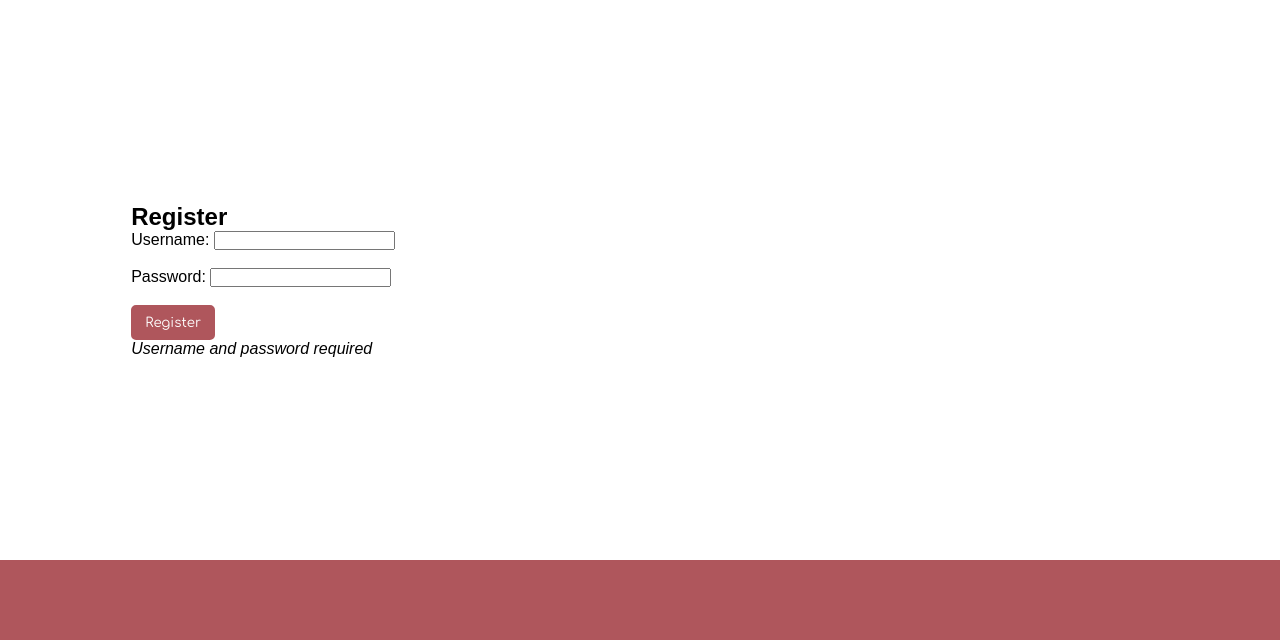
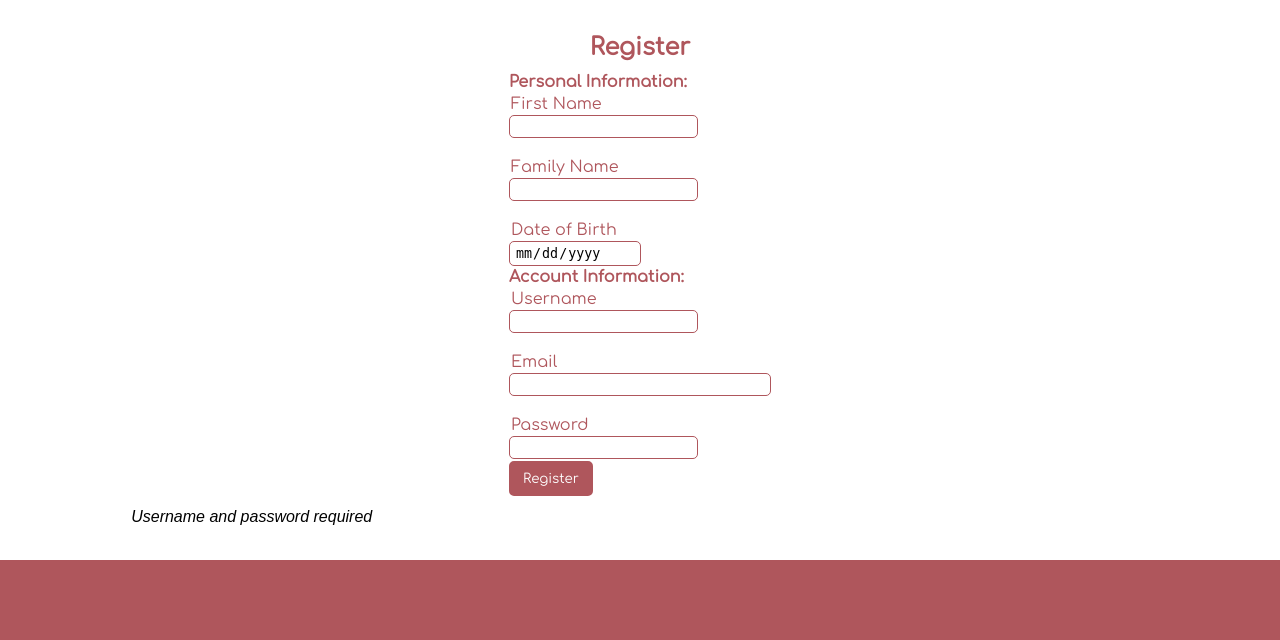
Before and after one commit to jeromycassar/aussieart, a PHP site: page /register.php in a window 1280 px wide. Shown: the part 160-800 px from the top of the page. Run offline with PHP 8.4, Linux system fonts and the light colour scheme.

Commit message:
css change for register and login

```diff
--- a/register.php
+++ b/register.php
@@ -44,13 +44,35 @@ session_start();
 
                     <h2>Register</h2>
 
-                    <form action="login.php" name="register" method="POST" onsubmit="return validateform()" oninput="CheckPassword()">
-                        Username: <input type="text" name="username" id="username">
-                        <br /><br />
-                        Password: <input type="text" name="password" id="password">
-                        <br /><br />
-                        <button class="btn" id="submit" type="submit" onclick="IsEmpty()" disabled>Register</button>
-                    </form>
+                    <form class="register-form" name="register" method="POST" onsubmit="return validateform()" oninput="CheckPassword()">
+                  <table>
+                    <tr><td><h4>Personal Information:</h4></td></tr>
+                    <tr>
+                      <td>
+                        <label for="firstname">First Name</label>
+                        <input type="text" name="firstname" id="firstname" required><br>
+                        <label for="lastname">Family Name</label>
+                        <input type="text" name="lastname" id="lastname" required><br>
+                        <label for="DOB">Date of Birth</label>
+                        <input type="date" name="DOB" id="DOB" required>
+                      </td>
+                    </tr>
+                    <tr><td><h4>Account Information:</h4></td></tr>
+                    <tr>
+                      <td>
+                        <label for="username">Username</label>
+                        <input type="username" name="username" id="username"><br>
+                        <label for="email">Email</label>
+                        <input type="email" name="email" id="email" required><br>
+                        <label for="password">Password</label>
+                        <input type="password" name="password" id="password" required>
+                      </td>
+                    </tr>
+                    <tr>
+                      <td><button class="btn" id="submit" type="submit">Register</button></td>
+                    </tr>
+                </table>
+                </form>
                     <script type="text/jscript">
                         function CheckPassword() {
                             password = document.getElementById('password').value;
--- a/stylesheets/style.css
+++ b/stylesheets/style.css
@@ -238,6 +238,9 @@ body{
 /*End of Footer Layout*/
 
 /*Individual Product Styles*/
+.prod-wrapper{
+  margin:0 auto;
+}
 .prod-container{
   overflow-wrap:break-word;
   display:grid;
@@ -292,3 +295,59 @@ body{
   transition:0.4s;
 }
 /*End of Input/Button Styles*/
+
+/*Login Styles*/
+.login-form{
+  display:grid;
+  place-items:center;
+  padding:10px;
+}
+
+.body-content h2{text-align:center;}
+
+.login-form, .body-content h2, .register-form{
+  font-family:header;
+  color:rgb(175, 86, 92);
+}
+.login-form input[type=text], .register-form input{
+  border:1px solid rgb(175, 86, 92);
+  padding:3px 5px;
+  border-radius:5px;
+  transition:0.6s;
+}
+.login-form input[type=text]:hover, .register-form input:hover{
+  background-color:rgb(249, 221, 224);
+  transition:0.6s;
+}
+.login-form input[type=text]:focus, .register-form input:focus{
+  outline:none;
+  background-color:white;
+}
+/*End of Login Styles*/
+
+/*Register Styles*/
+.register-form{
+  display:grid;
+  place-items:center;
+  justify-content:center;
+  padding:10px;
+}
+.register-form label{
+  display:table;
+  margin-right:5px;
+  align-content:left;
+}
+.register-form input{
+  display:table;
+  align-content:right;
+}
+  #email{
+    width:250px;
+  }
+[type="date"]::-webkit-inner-spin-button {
+  display: none;
+}
+[type="date"]::-webkit-calendar-picker-indicator {
+  opacity: 0;
+}
+/*End of Register Styles*/
```
Also changed, not shown: login.php (+9 -7 lines).
